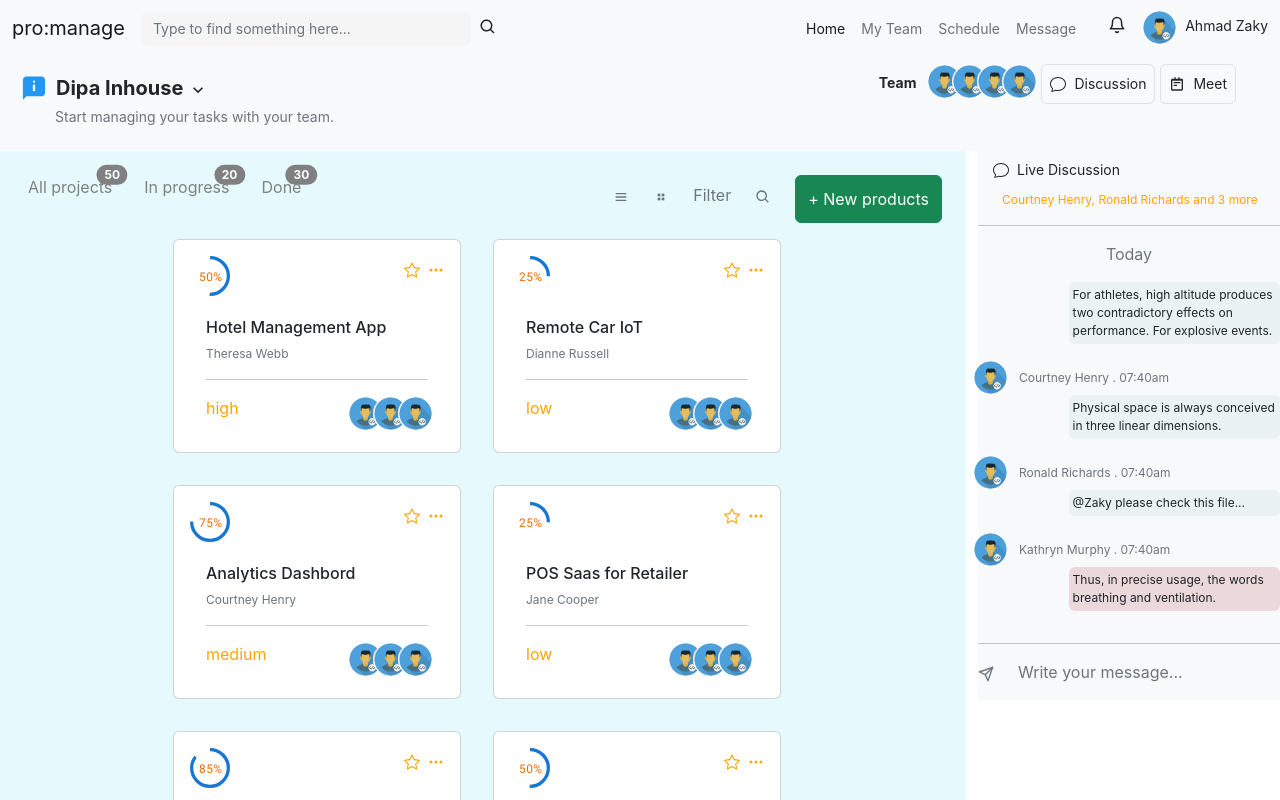
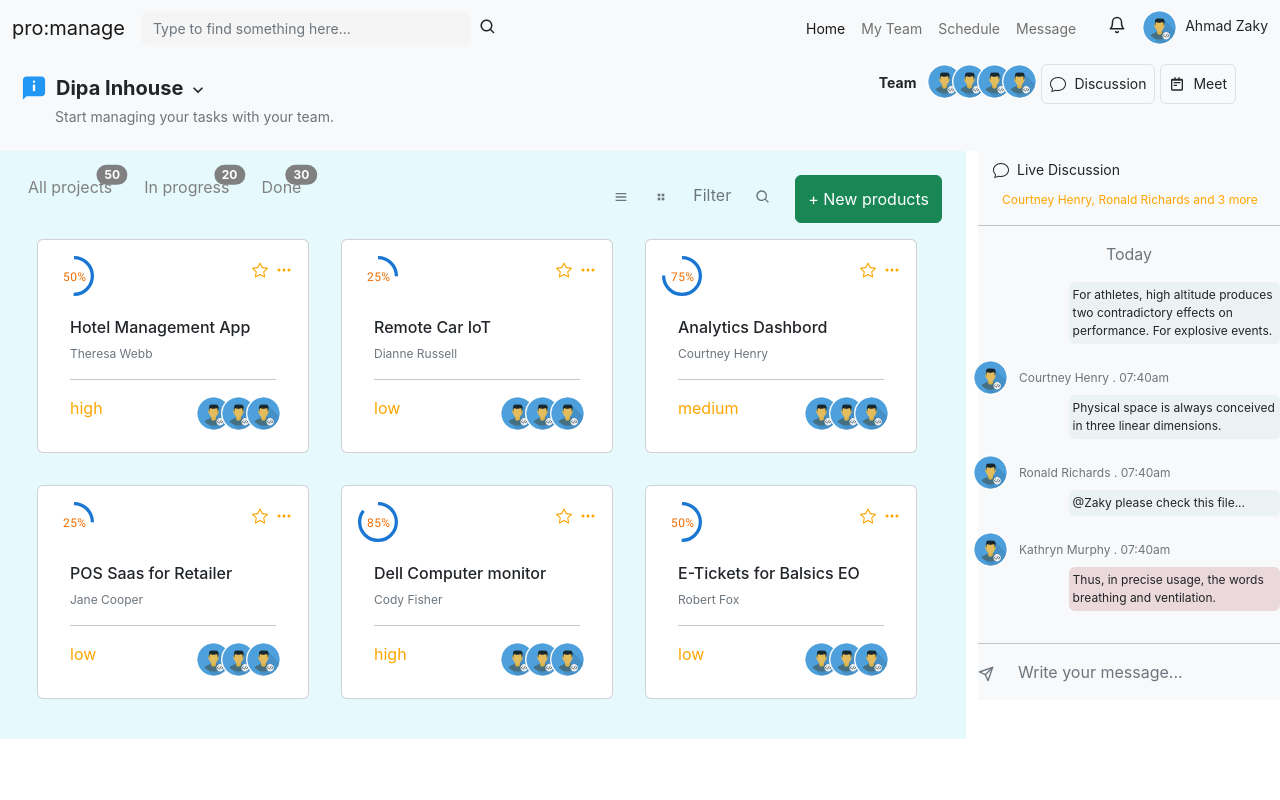
Before and after one commit to Techillionaire/frontend-challenge, a React (Create React App) app: page / in a window 1280 px wide. Shown: the top 800 px of the page. Built offline with nearby package versions, Linux system fonts and the light colour scheme.

Commit message:
touch up

```diff
--- a/src/components/Dashboard.jsx
+++ b/src/components/Dashboard.jsx
@@ -57,7 +57,7 @@ const Dashboard = () => {
 
             <div className="bottom d-flex flex-wrap justify-content-center">
                 {Card.map((c) => (
-                     <div class="card mx-3 my-3 pt-3 px-3" style={{ minWidth: '18rem'}} key={c.id}>
+                     <div class="card mx-3 my-3 pt-3 px-3" style={{ minWidth: '17rem'}} key={c.id}>
                         <div className="d-flex justify-content-between">
                             <div>
                                 {/* <CircularProgress variant="determinate" value={25} /> */}
```
